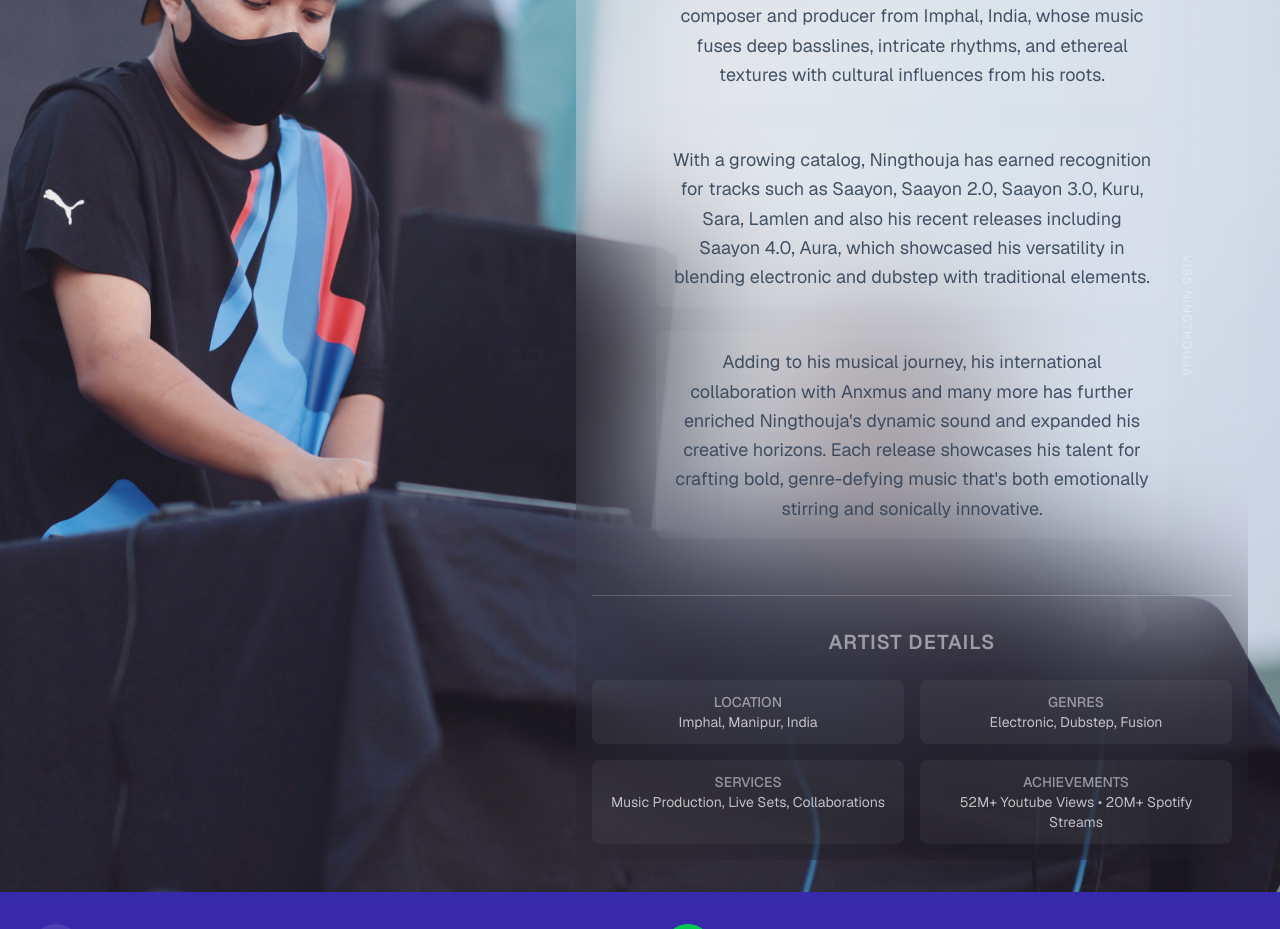
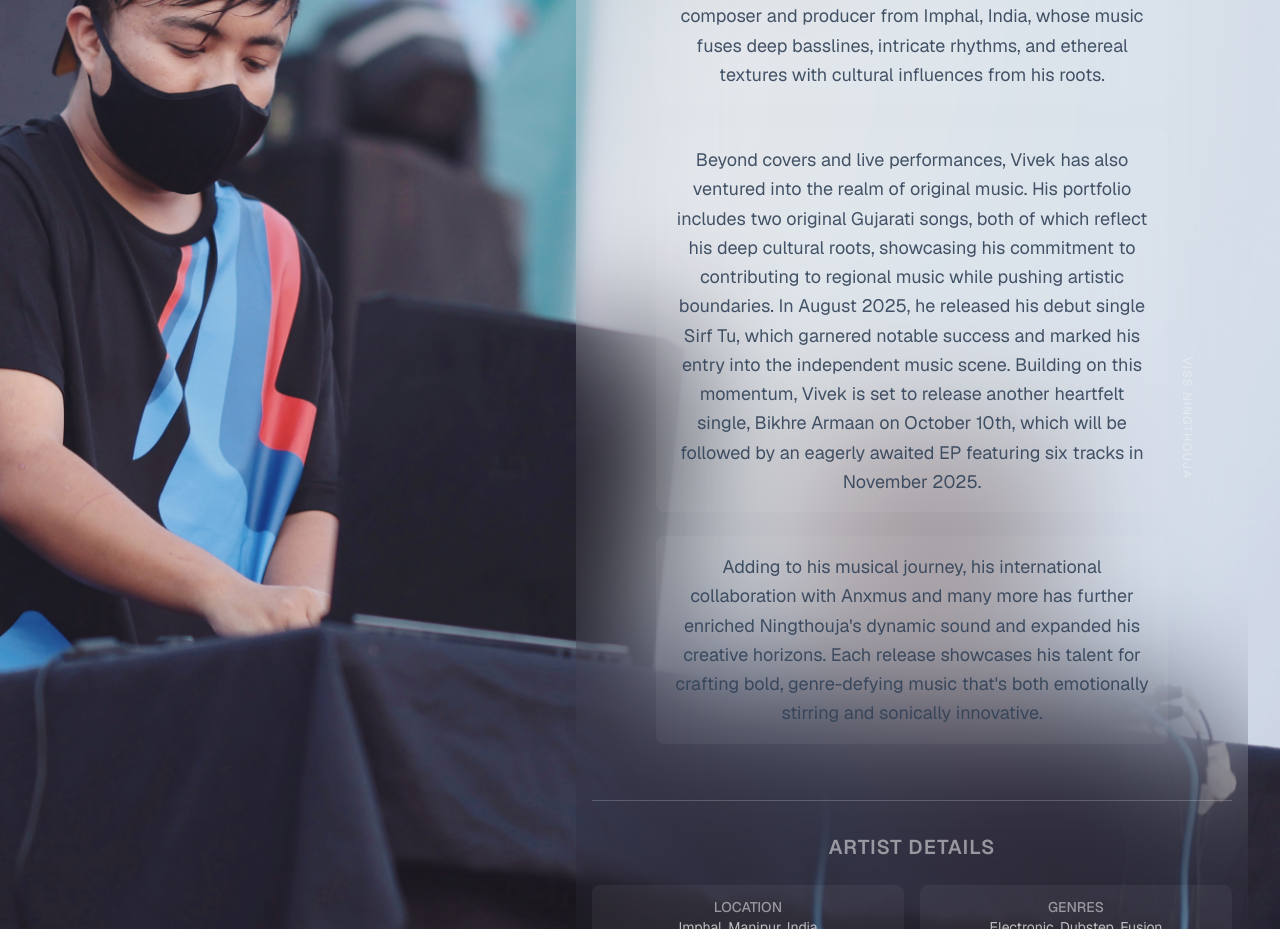
Before and after one commit to Ric-L/billion-entertainment, a Next.js app: page /artist/viss-ningthouja in a window 1280 px wide. Shown: the part 1060-1989 px from the top of the page. Built offline with nearby package versions, Linux system fonts and the light colour scheme.

Commit message:
Paragraph changed

```diff
--- a/app/artist/viss-ningthouja/page.tsx
+++ b/app/artist/viss-ningthouja/page.tsx
@@ -74,8 +74,10 @@ export default function VissNingthoujaEPK() {
                 influences from his roots.
               </p>
               <p className="text-base sm:text-lg leading-relaxed text-white/90 lg:text-slate-700/90  max-w-lg backdrop-blur-sm bg-white/5 p-4 rounded-lg">
-                With a growing catalog, Ningthouja has earned recognition for tracks such as Saayon, Saayon 2.0, Saayon 3.0, Kuru, Sara, Lamlen and also his recent releases including Saayon 4.0, Aura,
-                which showcased his versatility in blending electronic and dubstep with traditional elements.
+                Beyond covers and live performances, Vivek has also ventured into the realm of original music. His portfolio includes two original Gujarati songs, both of which reflect his deep
+                cultural roots, showcasing his commitment to contributing to regional music while pushing artistic boundaries. In August 2025, he released his debut single Sirf Tu, which garnered
+                notable success and marked his entry into the independent music scene. Building on this momentum, Vivek is set to release another heartfelt single, Bikhre Armaan on October 10th, which
+                will be followed by an eagerly awaited EP featuring six tracks in November 2025.
               </p>
               <p className="text-base sm:text-lg leading-relaxed text-white/90 lg:text-slate-700/90  max-w-lg backdrop-blur-sm bg-white/5 p-4 rounded-lg">
                 Adding to his musical journey, his international collaboration with Anxmus and many more has further enriched Ningthouja's dynamic sound and expanded his creative horizons. Each
```
